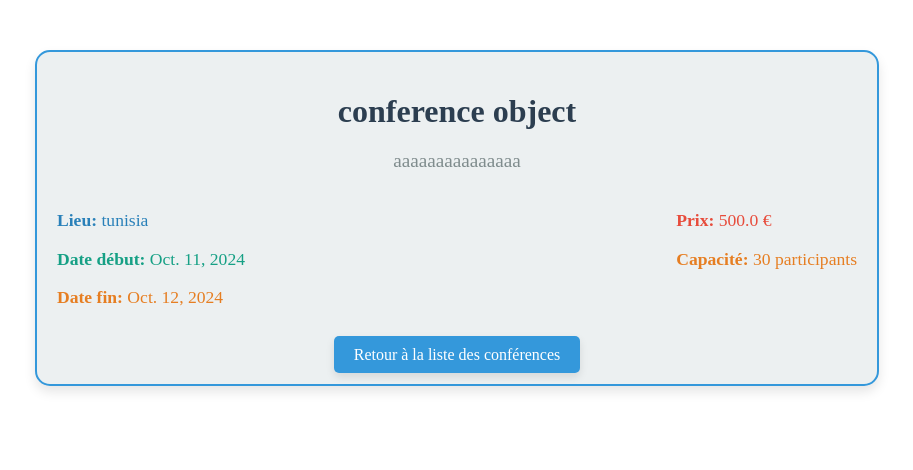
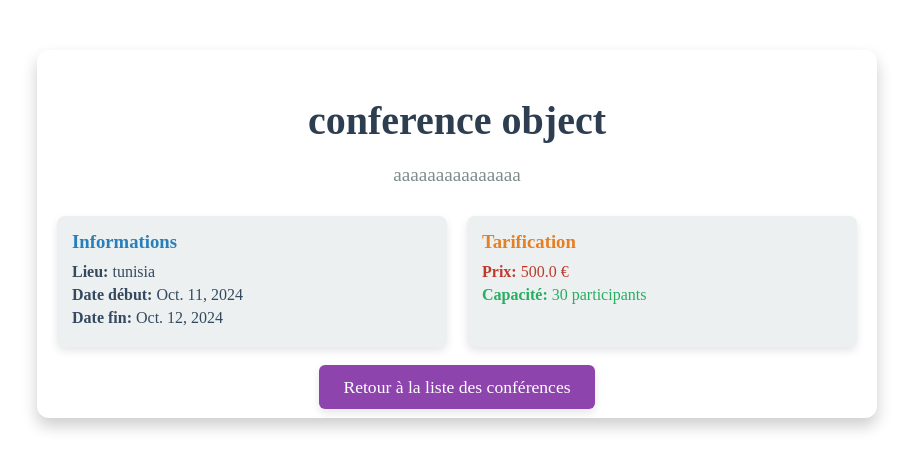
Before and after one commit to youssefbenlallahom/ProjetDjango, a Django app: page /conferences/details/1/ in a window 1280 px wide. Shown: the top 470 px of the page, without its empty margins (183-1096 px from the left). Run offline with Django 4.2, Linux system fonts and the light colour scheme; data comes from the database, SQL or seed files in the repository.

Commit message:
commited

```diff
--- a/ProjetDjango/ProjetDjango/Templates/conferences/conference_detail_view.html
+++ b/ProjetDjango/ProjetDjango/Templates/conferences/conference_detail_view.html
@@ -1,24 +1,25 @@
-<div style="max-width: 800px; margin: 50px auto; padding: 20px; border: 2px solid #3498db; border-radius: 15px; background-color: #ecf0f1; box-shadow: 0px 6px 12px rgba(0,0,0,0.1); animation: fadeInDetail 0.8s ease-out;">
-    <h1 style="text-align: center; color: #2c3e50; font-size: 2em; margin-bottom: 20px;">{{ conferences.title }}</h1>
+<div style="max-width: 800px; margin: 50px auto; padding: 20px; border-radius: 12px; background-color: #ffffff; box-shadow: 0px 8px 16px rgba(0, 0, 0, 0.2); animation: fadeIn 0.7s ease-out;">
+    <h1 style="text-align: center; color: #2c3e50; font-size: 2.5em; margin-bottom: 20px;">{{ conferences.title }}</h1>
 
-    <div style="text-align: center; margin-bottom: 20px;">
-        <span style="font-size: 1.2em; color: #7f8c8d;">{{ conferences.description }}</span>
-    </div>
+    <p style="text-align: center; font-size: 1.2em; color: #7f8c8d; margin-bottom: 30px;">{{ conferences.description }}</p>
 
-    <div style="display: flex; justify-content: space-between; margin-bottom: 20px;">
-        <div>
-            <p style="font-size: 1.1em; color: #2980b9;"><strong>Lieu:</strong> {{ conferences.location }}</p>
-            <p style="font-size: 1.1em; color: #16a085;"><strong>Date début:</strong> {{ conferences.start_date }}</p>
-            <p style="font-size: 1.1em; color: #e67e22;"><strong>Date fin:</strong> {{ conferences.end_date }}</p>
+    <div style="display: grid; grid-template-columns: 1fr 1fr; gap: 20px; margin-bottom: 30px;">
+        <div style="background-color: #ecf0f1; border-radius: 8px; padding: 15px; box-shadow: 0px 4px 8px rgba(0, 0, 0, 0.1);">
+            <h3 style="color: #2980b9;">Informations</h3>
+            <p style="color: #34495e;"><strong>Lieu:</strong> {{ conferences.location }}</p>
+            <p style="color: #34495e;"><strong>Date début:</strong> {{ conferences.start_date }}</p>
+            <p style="color: #34495e;"><strong>Date fin:</strong> {{ conferences.end_date }}</p>
         </div>
-        <div>
-            <p style="font-size: 1.1em; color: #e74c3c;"><strong>Prix:</strong> {{ conferences.price }} €</p>
-            <p style="font-size: 1.1em; color: #e67e22;"><strong>Capacité:</strong> {{ conferences.capacity }} participants</p>
+
+        <div style="background-color: #ecf0f1; border-radius: 8px; padding: 15px; box-shadow: 0px 4px 8px rgba(0, 0, 0, 0.1);">
+            <h3 style="color: #e67e22;">Tarification</h3>
+            <p style="color: #c0392b;"><strong>Prix:</strong> {{ conferences.price }} €</p>
+            <p style="color: #27ae60;"><strong>Capacité:</strong> {{ conferences.capacity }} participants</p>
         </div>
     </div>
 
     <div style="text-align: center;">
-        <a href="/conferences" style="text-decoration: none; background-color: #3498db; color: white; padding: 10px 20px; border-radius: 5px; box-shadow: 0px 4px 8px rgba(0,0,0,0.1); transition: background-color 0.3s ease-out, transform 0.3s ease-out;">
+        <a href="/conferences" style="text-decoration: none; background-color: #8e44ad; color: white; padding: 12px 24px; border-radius: 6px; font-size: 1.1em; box-shadow: 0px 4px 8px rgba(0, 0, 0, 0.1); transition: background-color 0.3s ease, transform 0.3s ease;">
             Retour à la liste des conférences
         </a>
     </div>
@@ -26,13 +27,22 @@
 
 <!-- CSS inline animations -->
 <style>
-    @keyframes fadeInDetail {
-        0% { opacity: 0; transform: translateY(30px); }
-        100% { opacity: 1; transform: translateY(0); }
+    @keyframes fadeIn {
+        0% { opacity: 0; }
+        100% { opacity: 1; }
     }
 
     a:hover {
-        background-color: #2980b9;
-        transform: scale(1.05);
+        background-color: #96d51f;
+        transform: translateY(-2px);
+        box-shadow: 0px 6px 12px rgba(0, 0, 0, 0.2);
+    }
+
+    h3 {
+        margin: 0 0 10px;
+    }
+
+    p {
+        margin: 5px 0;
     }
 </style>
```
